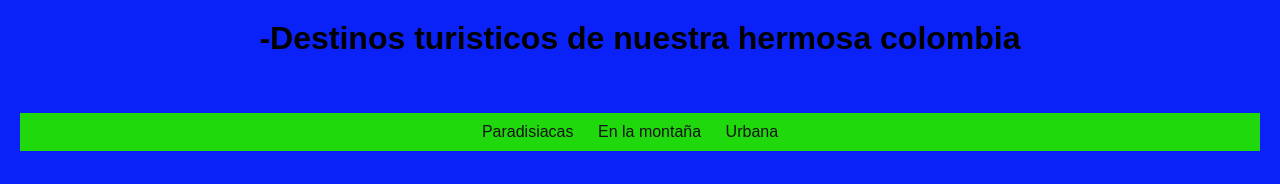
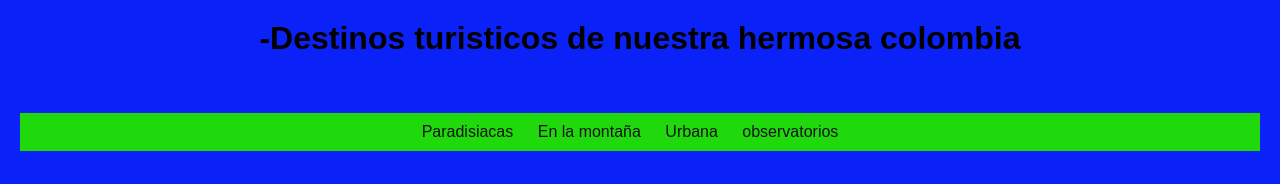
Before and after one commit to Serossss/fundamentosdeprogramacio30407, a plain HTML site: page html/index...2.html in a window 1280 px wide. Shown: the top 184 px of the page. Drawn offline with Linux system fonts and the light colour scheme; files that its build step writes are made by us from their sources; grey boxes are pictures that could not be loaded.

Commit message:
observatorios

```diff
--- a/html/index...2.html
+++ b/html/index...2.html
@@ -16,7 +16,7 @@
           <li><a href="https://www.lonelyplanet.es/blog/12-playas-paradisiacas-para-un-verano-tropical">Paradisiacas</a></li>
           <li><a href="https://www.tripadvisor.co/Attractions-g294073-Activities-c57-t66-Colombia.html">En la montaña</a></li>
           <li><a href="https://www.senalcolombia.tv/documental/sonido-ruinas-tesoros-olvidados">Urbana</a></li>
-
+          <li><a href="https://www.bing.com/search?q=turismo+observatorios+en+colombia&form=ANNTH1&refig=45a5302acc5c411db63463dfe3112f56&pc=HCTS&sp=1&lq=0&qs=NWB&pq=turismo+observatorios+en+colo&sc=6-29&cvid=45a5302acc5c411db63463dfe3112f56">observatorios</a></li>
          </ul>
        <nav>
     </header>
@@ -125,5 +125,6 @@
     <footer>
       <p>&copy; 2023 Mi Página de Viajes</p>
     </footer>
+
   </body>
 </html>
```
